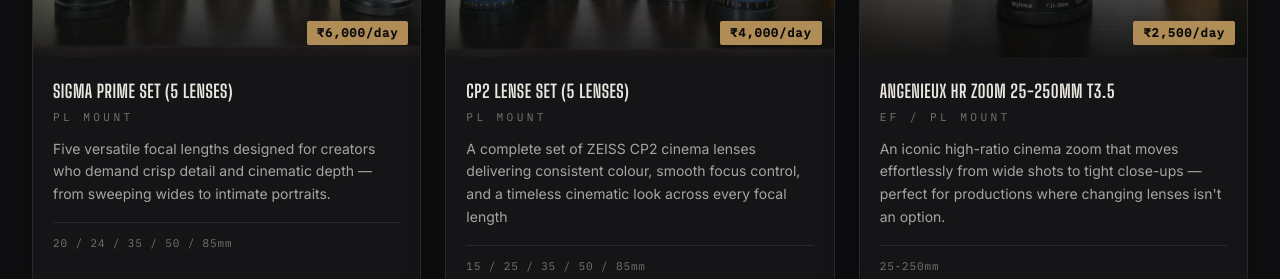
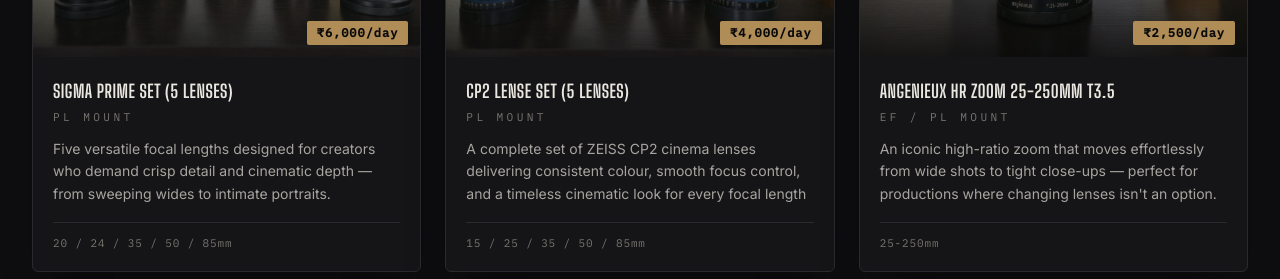
Before and after one commit to RanveerC22/ramesh-chavare-films, a Next.js app: page /equipment in a window 1280 px wide. Shown: the part 2300-2579 px from the top of the page. Built offline with nearby package versions, Linux system fonts and the light colour scheme.

Commit message:
Bug fix in lense section - Equipment Page

```diff
--- a/data/equipment.ts
+++ b/data/equipment.ts
@@ -113,7 +113,7 @@
     image:
       "/images/equipment/lenses/CP2.jpg",
     description:
-      "A complete set of ZEISS CP2 cinema lenses delivering consistent colour, smooth focus control, and a timeless cinematic look across every focal length",
+      "A complete set of ZEISS CP2 cinema lenses delivering consistent colour, smooth focus control, and a timeless cinematic look for every focal length",
     dailyRate: 4000,
     featured: true,
   },
@@ -125,7 +125,7 @@
     image:
       "/images/equipment/lenses/Alura_Zoom.jpg",
     description:
-      "An iconic high-ratio cinema zoom that moves effortlessly from wide shots to tight close-ups — perfect for productions where changing lenses isn't an option.",
+      "An iconic high-ratio zoom that moves effortlessly from wide shots to tight close-ups — perfect for productions where changing lenses isn't an option.",
     dailyRate: 2500,
   },
   {
```
